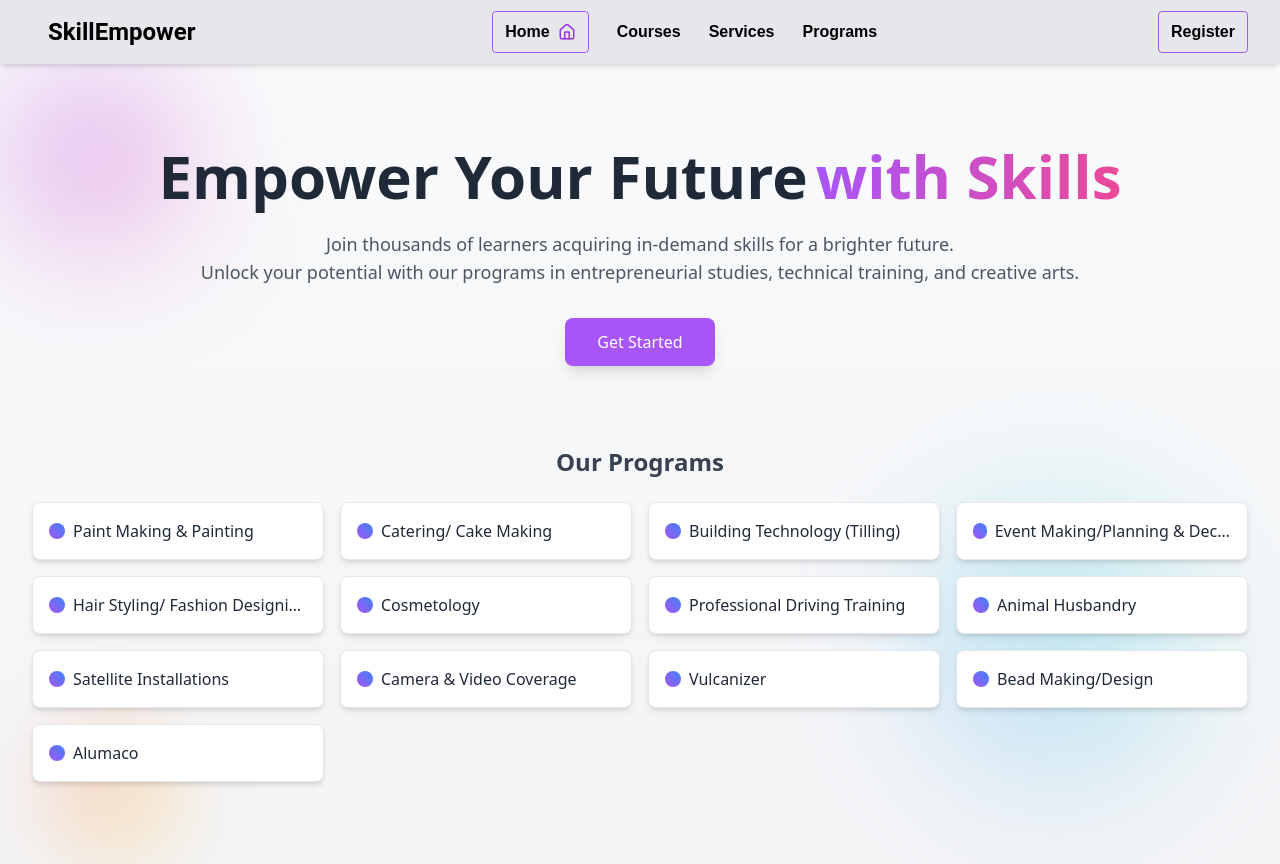
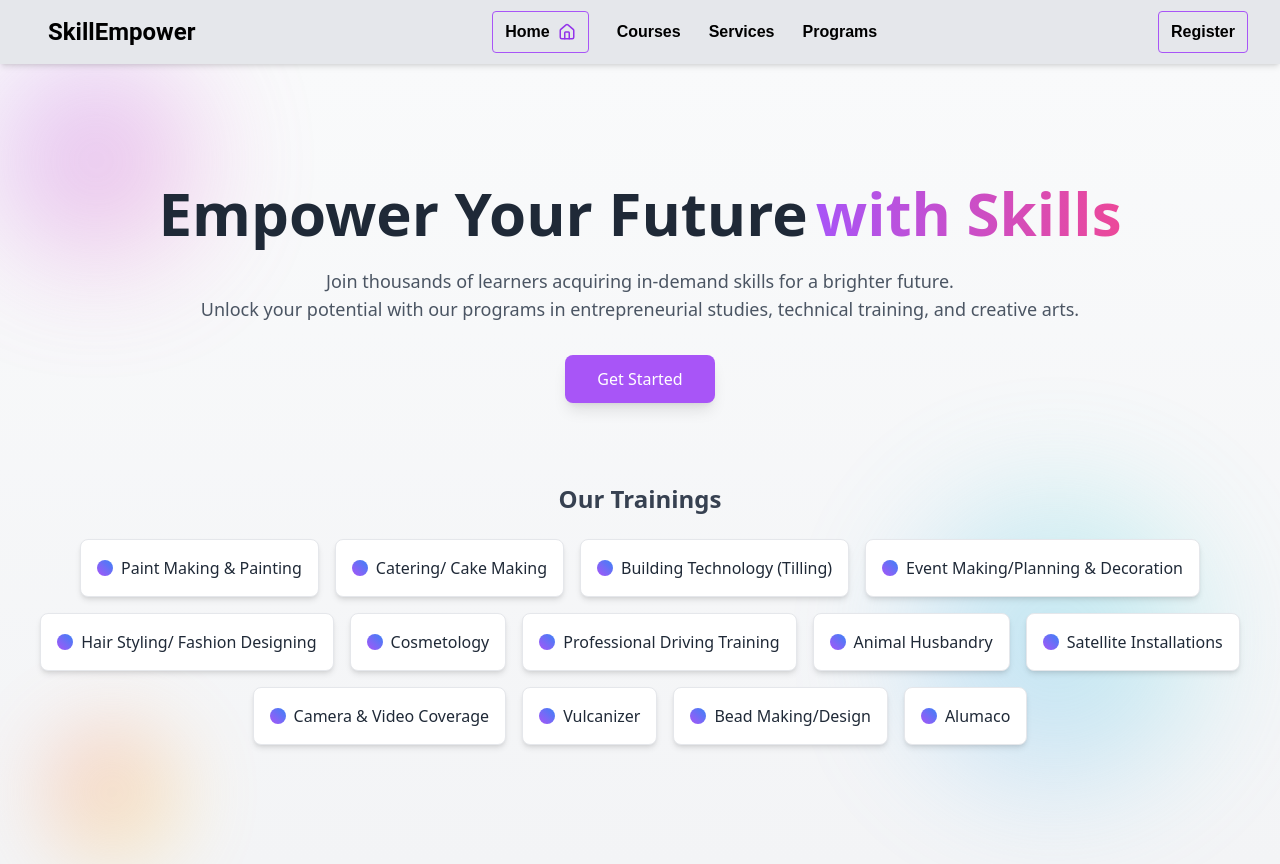
Before and after one commit to Kaycee34/SkillEmpower, a React (Vite) app: page / in a window 1280 px wide. Built offline with nearby package versions, Linux system fonts and the light colour scheme.

Commit message:
added hero modifications

```diff
--- a/src/components/HeroPage.jsx
+++ b/src/components/HeroPage.jsx
@@ -1,4 +1,9 @@
+import { useMediaQuery } from "react-responsive";
+import { Link } from "react-router-dom";
+
 const Hero = () => {
+  const isSmallScreen = useMediaQuery({ query: "(max-width: 768px)" });
+
   const programs = [
     "Paint Making & Painting",
     "Catering/ Cake Making",
@@ -14,6 +19,9 @@ const Hero = () => {
     "Bead Making/Design",
     "Alumaco",
   ];
+
+  // Conditionally reduce the number of programs displayed on small screens
+  const displayedPrograms = isSmallScreen ? programs.slice(0, 4) : programs;
 
   return (
     <section className="relative bg-gradient-to-b from-gray-50 to-gray-100 min-h-screen flex flex-col items-center justify-start md:justify-center overflow-hidden">
@@ -48,33 +56,37 @@ const Hero = () => {
       {/* Programs Section */}
       <div className="w-full px-6 mt-12 md:mt-20">
         <h2 className="text-center text-xl md:text-2xl font-semibold text-gray-700 mb-6">
-            Our Programs
+          Our Trainings
         </h2>
-        <div className="grid grid-cols-1 sm:grid-cols-2 md:grid-cols-3 lg:grid-cols-4 gap-4 px-2">
-        {programs.slice(0, 3).map((program, index) => (
+        <div
+          className={`flex flex-wrap justify-center gap-4 px-2 ${
+            isSmallScreen ? "grid grid-cols-2" : ""
+          }`}
+        >
+          {displayedPrograms.map((program, index) => (
             <div
               key={index}
               className="flex items-center gap-2 p-4 bg-white rounded-lg shadow-md border border-gray-200 hover:shadow-lg hover:scale-105 transform transition-all duration-300"
             >
               <div className="h-4 w-4 bg-gradient-to-tr from-purple-500 to-blue-500 rounded-full"></div>
-            <h3 className="text-sm md:text-base font-medium text-gray-800 truncate">
-                {program}
-            </h3>
-            </div>
-        ))}
-          {/* Display remaining programs in a grid for larger screens */}
-        {programs.slice(3).map((program, index) => (
-            <div
-              key={index + 3} // Ensure unique keys
-            className="hidden md:flex items-center gap-2 p-4 bg-white rounded-lg shadow-md border border-gray-200 hover:shadow-lg hover:scale-105 transform transition-all duration-300"
-            >
-            <div className="h-4 w-4 bg-gradient-to-tr from-purple-500 to-blue-500 rounded-full"></div>
-            <h3 className="text-sm md:text-base font-medium text-gray-800 truncate">
+              <h3 className="text-sm md:text-base font-medium text-gray-800">
                 {program}
               </h3>
             </div>
           ))}
         </div>
+
+        {/* View More Link for Small Screens */}
+        {isSmallScreen && (
+          <div className="mt-6 text-center">
+            <Link
+              to="/courses"
+              className="text-purple-500 hover:text-purple-600 text-sm font-medium"
+            >
+              View More Programs
+            </Link>
+          </div>
+        )}
       </div>
     </section>
   );
```
Lines whose indentation alone changed are shown as unchanged.
